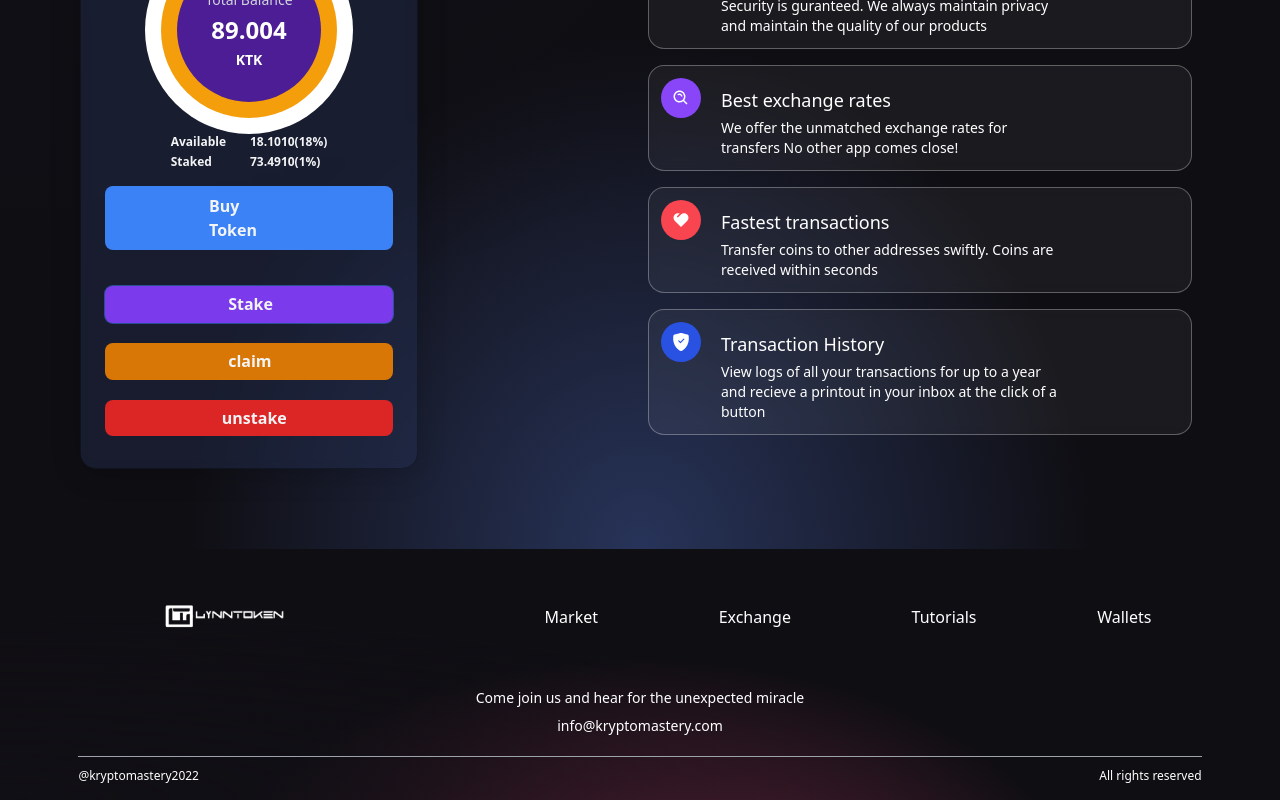
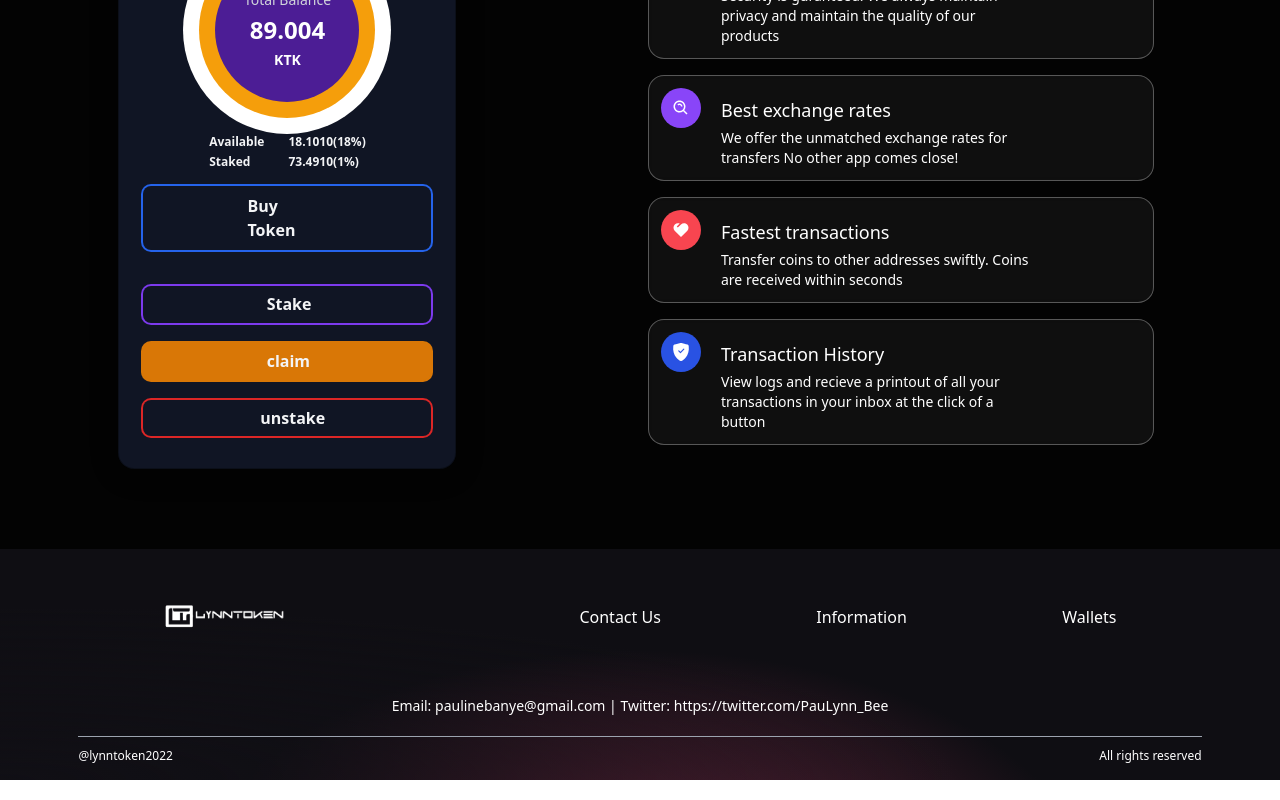
Before and after one commit to pauline-banye/LynnToken_UI, a React (Vite) app: page / in a window 1280 px wide. Shown: the part 951-1751 px from the top of the page. Built offline with nearby package versions, Linux system fonts and the light colour scheme.

Commit message:
update ui

```diff
--- a/src/components/Footer.jsx
+++ b/src/components/Footer.jsx
@@ -9,22 +9,20 @@ const Footer = () => (
         <img src={logo} alt="logo" className="w-32" />
       </div>
       <div className="flex flex-1 justify-evenly items-center flex-wrap sm:mt-0 mt-5 w-full">
-        <p className="text-white text-base text-center mx-2 cursor-pointer">Market</p>
-        <p className="text-white text-base text-center mx-2 cursor-pointer">Exchange</p>
-        <p className="text-white text-base text-center mx-2 cursor-pointer">Tutorials</p>
+        <p className="text-white text-base text-center mx-2 cursor-pointer">Contact Us</p>
+        <p className="text-white text-base text-center mx-2 cursor-pointer">Information</p>
         <p className="text-white text-base text-center mx-2 cursor-pointer">Wallets</p>
       </div>
     </div>
 
     <div className="flex justify-center items-center flex-col mt-5">
-      <p className="text-white text-sm text-center">Come join us and hear for the unexpected miracle</p>
-      <p className="text-white text-sm text-center font-medium mt-2">info@kryptomastery.com</p>
+      <p className="text-white text-sm text-center font-medium mt-2">Email:  paulinebanye@gmail.com    | Twitter:   https://twitter.com/PauLynn_Bee</p>
     </div>
 
     <div className="sm:w-[90%] w-full h-[0.25px] bg-gray-400 mt-5 " />
 
     <div className="sm:w-[90%] w-full flex justify-between items-center mt-3">
-      <p className="text-white text-left text-xs">@kryptomastery2022</p>
+      <p className="text-white text-left text-xs">@lynntoken2022</p>
       <p className="text-white text-right text-xs">All rights reserved</p>
     </div>
   </div>
--- a/src/components/Services.jsx
+++ b/src/components/Services.jsx
@@ -144,26 +144,26 @@ return (
   <div className="  flex-col flex space-y-5 justify-center items-center  ">
     <div
       onClick={() => pop("buy")}
-      className="  w-[18rem] px-[6.5rem] m-4 py-[0.5rem]  bg-blue-500 rounded-lg text-gray-100    font-semibold cursor-pointer"
+      className="  w-[18rem] px-[6.5rem] m-4 py-[0.5rem] ring-2 ring-blue-600 rounded-lg text-gray-100  font-semibold cursor-pointer"
     >
       Buy Token
     </div>
 
     <div
       onClick={() => pop("stake")}
-      className=" w-[18rem] px-[7.7rem] m-4 cursor-pointer py-[0.4rem] p-14 ring-1  bg-purple-600 rounded-lg text-gray-100  font-semibold"
+      className=" w-[18rem] px-[7.7rem] m-4 cursor-pointer py-[0.4rem] p-14 ring-2 ring-purple-600 rounded-lg text-gray-100  font-semibold"
     >
       Stake
     </div>
     <div
       onClick={() => pop("claim")}
-      className=" w-[18rem] px-[7.7rem] m-4 cursor-pointer py-[0.4rem] p-14  bg-yellow-600 rounded-lg text-gray-100  font-semibold"
+      className=" w-[18rem] px-[7.7rem] m-4 cursor-pointer py-[0.4rem] p-14  ring-2 ring-yellow-600 bg-yellow-600 rounded-lg text-gray-100  font-semibold"
     >
       claim
     </div>
     <div
       onClick={() => pop("unstake")}
-      className=" w-[18rem] px-[7.3rem] m-3 cursor-pointer py-[0.4rem]   bg-red-600 rounded-lg text-gray-100  font-semibold"
+      className=" w-[18rem] px-[7.3rem] m-3 cursor-pointer py-[0.4rem] ring-2 ring-red-600 rounded-lg text-gray-100  font-semibold"
     >
       unstake
     </div>
@@ -202,7 +202,7 @@ const Services = () => (
           color="bg-[#2952E3]"
           title="Transaction History"
           icon={<BsShieldFillCheck fontSize={18} className="text-white" />}
-          subtitle="View logs of all your transactions for up to a year and recieve a printout in your inbox at the click of a button"
+          subtitle="View logs and recieve a printout of all your transactions in your inbox at the click of a button"
         />
       </div>
     </div>
--- a/src/index.css
+++ b/src/index.css
@@ -14,18 +14,19 @@ body {
 }
 
 .gradient-bg-welcome {
-  background-color:#0f0e13;
-  background-image:
-    radial-gradient(at 0% 0%, hsla(253,16%,7%,1) 0, transparent 50%),
+  background-color:#030303;
+  /* background-image:  */
+    /* radial-gradient(at 0% 0%, hsla(253,16%,7%,1) 0, transparent 50%),
     radial-gradient(at 50% 0%, hsla(225,39%,30%,1) 0, transparent 50%),
-    radial-gradient(at 100% 0%, hsla(339,49%,30%,1) 0, transparent 50%);
+    radial-gradient(at 100% 0%, hsla(339,49%,30%,1) 0, transparent 50%); */
 }
 
 .gradient-bg-services {
-  background-color:#0f0e13;
-  background-image:
-    radial-gradient(at 0% 0%, hsla(253,16%,7%,1) 0, transparent 50%),
-    radial-gradient(at 50% 100%, hsla(225,39%,25%,1) 0, transparent 50%);
+  background-color:#030303;
+  /* background-image:  */
+
+    /* radial-gradient(at 0% 0%, hsla(253,16%,7%,1) 0, transparent 50%),
+    radial-gradient(at 50% 100%, hsla(225,39%,25%,1) 0, transparent 50%); */
 }
 
 .gradient-bg-transactions {
```
